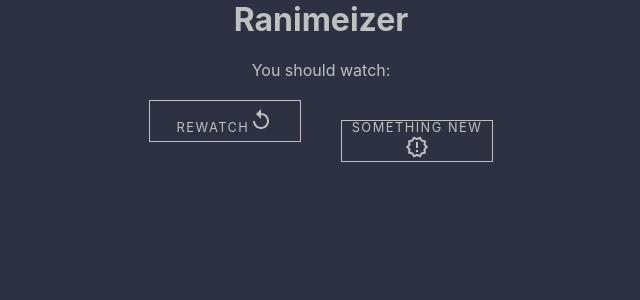
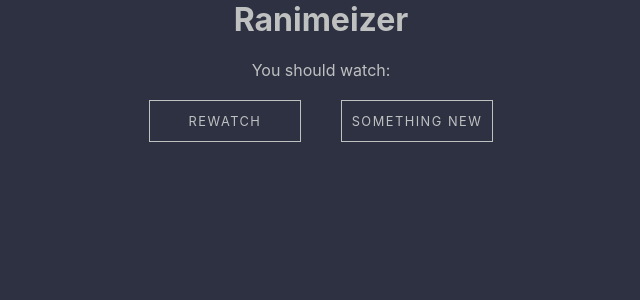
Before and after one commit to Enired/ranimeizer, a React (Create React App) app in the folder client/: page / in a window 1280 px wide. Shown: the top 300 px of the page, without its empty margins (319-959 px from the left). Built offline with nearby package versions, Linux system fonts and the light colour scheme; no server answers.

Commit message:
Remove icons from buttons

```diff
--- a/client/src/App.js
+++ b/client/src/App.js
@@ -20,16 +20,13 @@ function App() {
     getRandomAnime();
   },[])
 
-
-
-
   return (
     <div className="App">
       <h1>Ranimeizer</h1>
       <span>You should watch: {anime}</span>
       <br/>
-      <Button text={'Rewatch'} icon={<ReplayOutlinedIcon className='button-icon'/>}onClick={getRandomAnime} />
-      <Button text={'Something New'} icon={<NewReleasesOutlinedIcon className='button-icon'/>} onClick={getRandomAnime}/>
+      <Button text={'Rewatch'} onClick={getRandomAnime} />
+      <Button text={'Something New'} onClick={getRandomAnime}/>
 
 
 
```
Also changed, not shown: client/src/styles/button-style.scss (line endings or trailing spaces).
